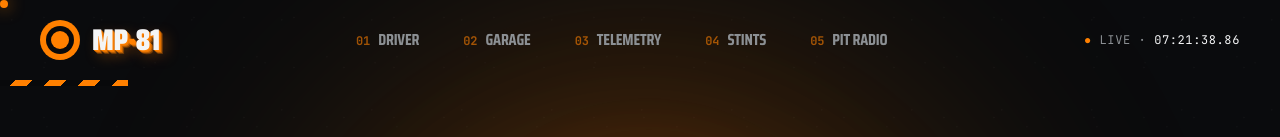
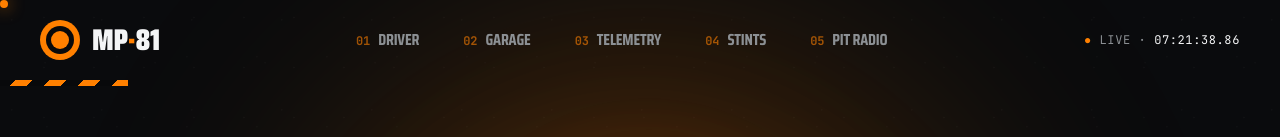
Before and after one commit to MannPatel-CMPUT/Portfolio, a React (Vite) app in the folder frontend/: page / in a window 1280 px wide. Shown: the top 137 px of the page. Built offline with nearby package versions, Linux system fonts and the light colour scheme.

Commit message:
auto-commit for f65e1601-82ff-431b-99ae-cd517132b2df

```diff
--- a/frontend/src/components/Navbar.tsx
+++ b/frontend/src/components/Navbar.tsx
@@ -61,10 +61,6 @@ export default function Navbar({ onNavigate }: NavbarProps) {
           </span>
           <span
             className="font-display font-black text-xl lg:text-3xl tracking-wider text-f1-white group-hover:text-papaya transition-colors leading-none"
-            style={{
-              textShadow:
-                '1px 1px 0 #ff8000, 2px 2px 0 rgba(255,128,0,0.75), 3px 3px 0 rgba(255,128,0,0.5), 4px 4px 0 rgba(255,128,0,0.3), 6px 6px 14px rgba(255,128,0,0.35)',
-            }}
           >
             MP<span className="text-papaya">·</span>81
           </span>
```
